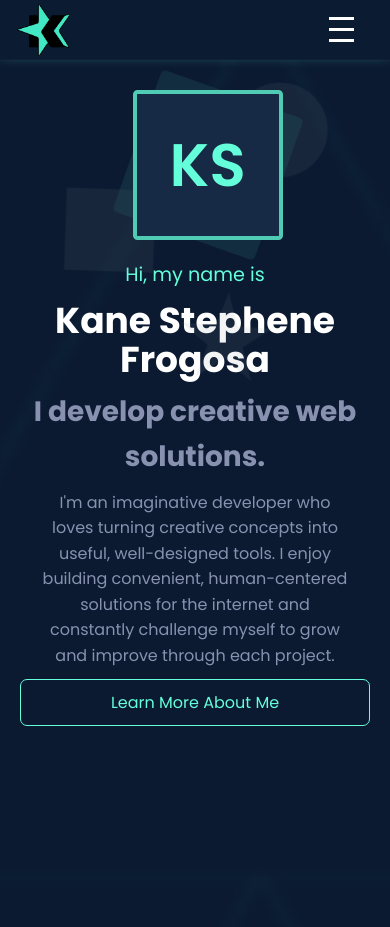
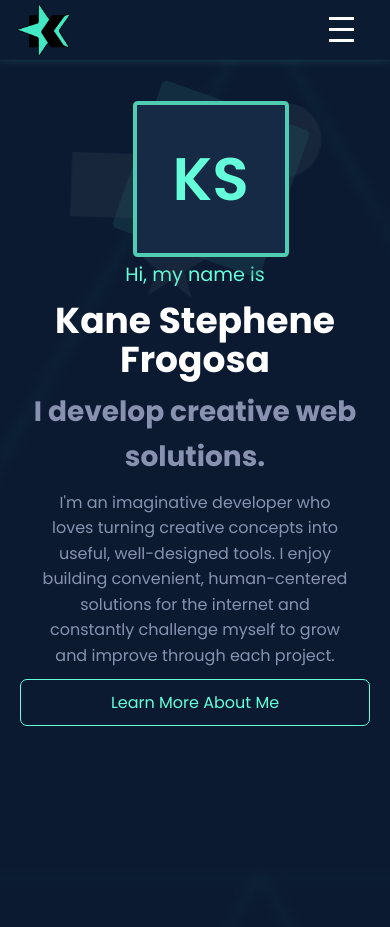
Before and after one commit to K9029-SK/KPortfolio, a PHP site: page / in a window 390 px wide. Shown: the top 927 px of the page. Run offline with PHP 8.4, Linux system fonts and the light colour scheme.

Commit message:
Update style.css

```diff
--- a/assets/css/style.css
+++ b/assets/css/style.css
@@ -854,68 +854,64 @@
     max-width: 100vw;
   }
 
-    /* ===== Adjust absolutely positioned shapes to use viewport units and avoid overflow ===== */
-    .star {
-      width: 30vw;
-      height: 30vw;
-      max-width: 200px;
-      max-height: 200px;
-      top: 15vh;
-      left: 10vw;
+  /* ===== Background fix: keep original size on mobile ===== */
+  .background {
+    background-size: contain;
+    background-repeat: no-repeat;
+    background-position: center top;
+    background-attachment: scroll !important;
+  }
+
+  /* ===== Shape Styles: Responsive Sizing & Position ===== */
+  .star,
+  .square,
+  .circle,
+  .border-frame,
+  .box-frame {
+    width: min(40vw, 180px);
+    height: min(40vw, 180px);
     position: absolute;
   }
 
+  .star {
+    top: 20vh;
+    left: 20vw;
+  }
+
   .square {
-      width: 30vw;
-      height: 30vw;
-      max-width: 200px;
-      max-height: 200px;
-      top: 10vh;
-      left: 0;
-      position: absolute;
+    top: 15vh;
+    left: 2vw;
   }
 
   .circle {
-      width: 30vw;
-      height: 30vw;
-      max-width: 200px;
-      max-height: 200px;
     top: 5vh;
-      right: 0;
-      position: absolute;
+    right: 2vw;
   }
 
-    .border-frame, .box-frame {
-      width: 25vw;
-      height: 25vw;
-      max-width: 150px;
-      max-height: 150px;
-      top: 10vh;
-      left: 33%;
-      position: absolute;
+  .border-frame,
+  .box-frame {
+    top: 12vh;
+    left: 34%;
   }
 
-    /* ===== Ensure main containers don't overflow ===== */
+  /* ===== Main Container Limits ===== */
   #home, .about-content {
     max-width: 100vw;
     overflow-x: hidden;
   }
 
-    /* ===== Background fix: avoid fixed bg on mobile ===== */
-    .background {
-      background-attachment: scroll !important;
-    }
-
-    /* ===== Navigation & other existing styles (keep your current code here) ===== */
+  /* ===== Navigation ===== */
   nav {
     flex-direction: row;
     justify-content: space-between;
     padding: 0 1rem;
   }
+
   .nav-toggle {
     display: flex;
     margin-right: 20px;
   }
+
   nav ul {
     position: absolute;
     top: 60px;
@@ -976,36 +979,8 @@
     margin-left: auto;
     margin-right: auto;
   }
-  .star {
-    width: 200px; /* Adjust size for smaller screens */
-    height: 200px;
-    top: 220px; /* Adjust position for smaller screens */
-    left: 110px;
-  }
 
-  .square {
-    width: 200px; /* Adjust size for smaller screens */
-    height: 200px;
-    top: 150px; /* Adjust position for smaller screens */
-    left: -10px;
-  }
-
-  .circle {
-    width: 200px; /* Adjust size for smaller screens */
-    height: 200px;
-    top: 10px; /* Adjust position for smaller screens */
-    right: -10px;
-  }
-  .border-frame, .box-frame {
-    width: 150px; /* Adjust size for smaller screens */
-    height: 150px;
-    position: absolute;
-    top: 90px; /* Center vertically */
-    left: 34%; /* Center horizontally */
-  }
-
-
-  /* ===== About Section Styles ===== */
+  /* ===== About Section ===== */
   .about-content {
     display: grid;
     grid-template-columns: 1fr;
```
Also changed, not shown: other parts of assets/css/style.css (+34 -19 lines). Lines whose indentation alone changed are shown as unchanged.
